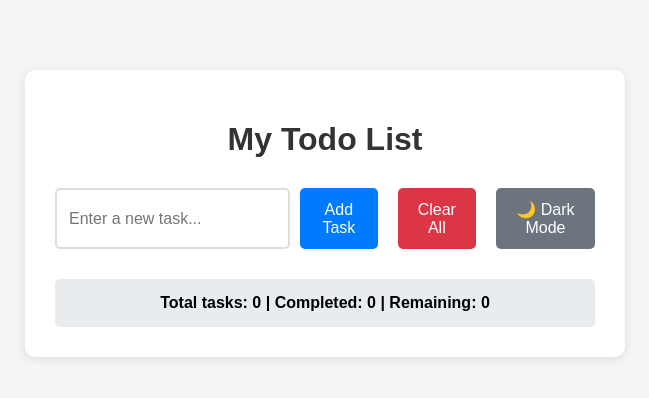
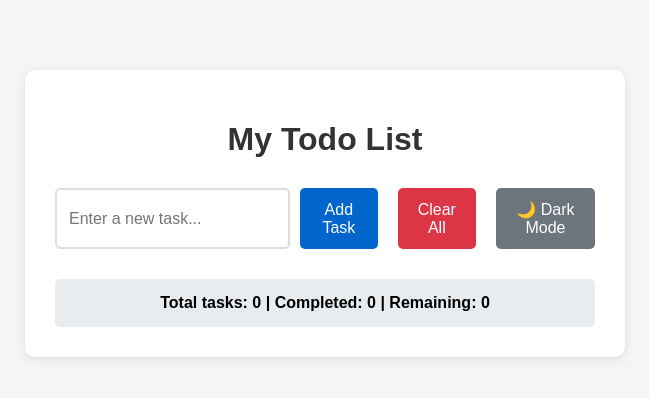
Before and after one commit to Ricardo-B04/todo-app-git-learning, a plain HTML site: page index.html in a window 1280 px wide. Shown: the whole page, without its empty margins (315-964 px from the left). Drawn offline with Linux system fonts and the light colour scheme.

Commit message:
Change to blue theme

```diff
--- a/index.html
+++ b/index.html
@@ -42,7 +42,7 @@
 
         button {
             padding: 12px 20px;
-            background-color: #007bff;
+            background-color: #0066cc; /* Blue theme */
             color: white;
             border: none;
             border-radius: 5px;
```
